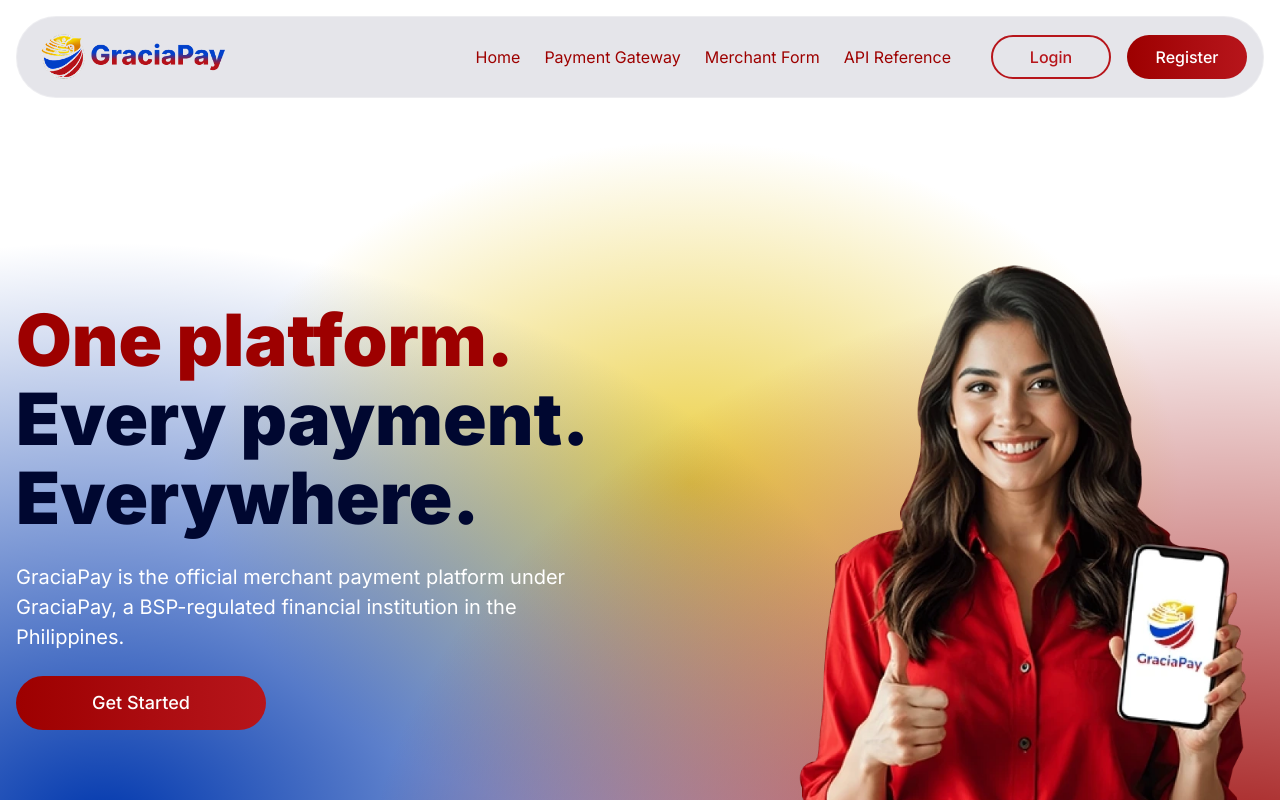
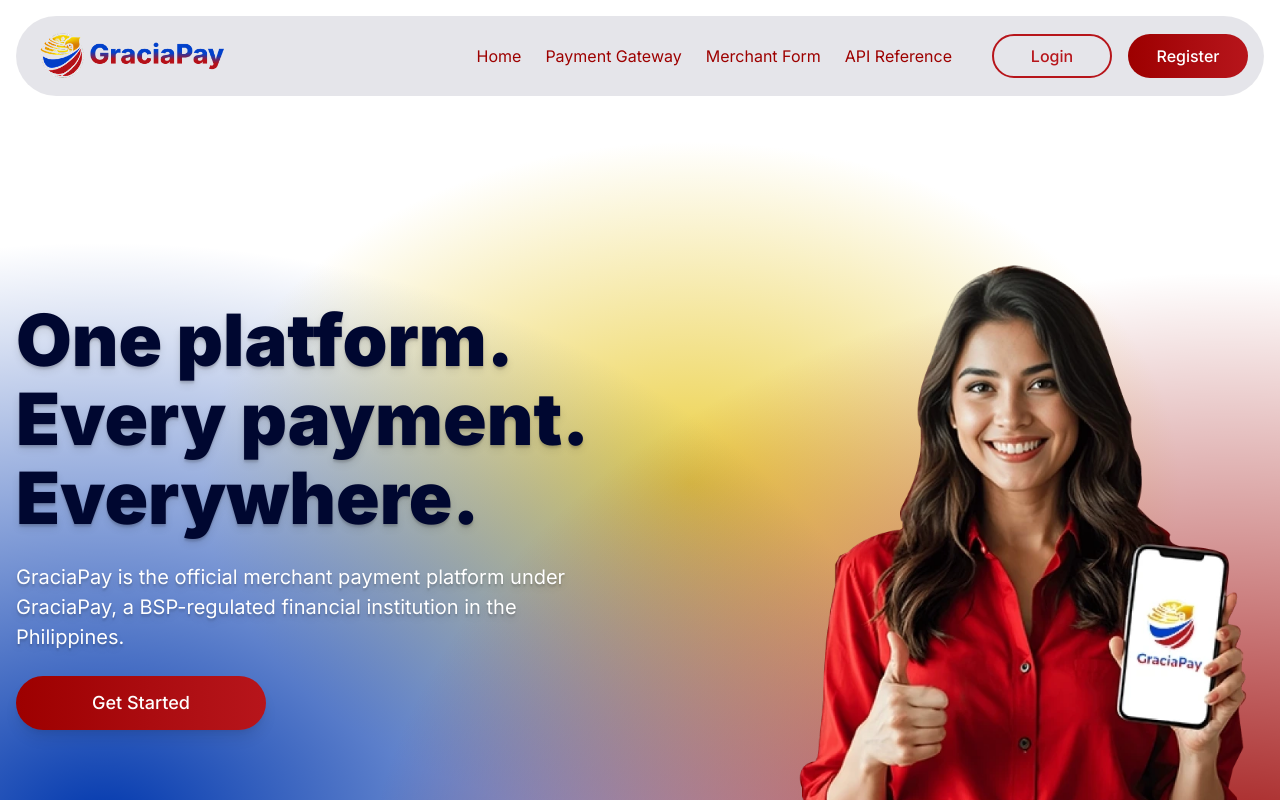
Before and after one commit to voncarcha/graciapay, a Next.js app: page / in a window 1280 px wide. Shown: the top 800 px of the page. Built offline with nearby package versions, Linux system fonts and the light colour scheme.

Commit message:
UI updates

```diff
--- a/src/app/globals.css
+++ b/src/app/globals.css
@@ -58,7 +58,7 @@
   background: rgba(0, 7, 48, 0.1);
   backdrop-filter: blur(12px);
   -webkit-backdrop-filter: blur(12px);
-  border: 1px solid rgba(255, 255, 255, 0.3);
+  /* border: 1px solid rgba(255, 255, 255, 0.3); */
 }
 
 .hero-bg {
--- a/src/components/Button/index.tsx
+++ b/src/components/Button/index.tsx
@@ -1,4 +1,5 @@
 import React from "react";
+import Link from "next/link";
 
 type ButtonVariant = "default" | "outlined" | "large";
 
@@ -6,23 +7,41 @@
   children: React.ReactNode;
   variant?: ButtonVariant;
   className?: string;
-} & React.ButtonHTMLAttributes<HTMLButtonElement>;
+  href?: string;
+} & Omit<React.ButtonHTMLAttributes<HTMLButtonElement>, "href">;
 
-const baseClasses = "px-4 py-2 rounded-full transition-all duration-300 cursor-pointer font-[500]";
+const baseClasses =
+  "px-4 py-2 rounded-full transition-all duration-300 cursor-pointer font-[500]";
 
 const variantClasses: Record<ButtonVariant, string> = {
-  default: "text-white border-transparent h-[44px] bg-gradient-to-r from-primary to-red hover:bg-gradient-to-l",
-  large: "text-white text-lg border-transparent h-[54px] bg-gradient-to-r from-primary to-red hover:bg-gradient-to-l",
-  outlined: "border-2 text-red border-red hover:border-primary hover:text-primary",
+  default:
+    "text-white border-transparent h-[44px] bg-gradient-to-r from-primary to-red hover:bg-gradient-to-l",
+  large:
+    "text-white text-lg border-transparent h-[54px] bg-gradient-to-r from-primary to-red hover:bg-gradient-to-l",
+  outlined:
+    "border-2 text-red border-red hover:border-primary hover:text-primary",
 };
 
 const Button: React.FC<ButtonProps> = ({
   children,
   variant = "default",
   className = "",
+  href,
   ...props
 }) => {
-  const classes = `${baseClasses} ${variantClasses[variant]} ${className}`.trim();
+  const classes =
+    `${baseClasses} ${variantClasses[variant]} ${className}`.trim();
+  if (href) {
+    return (
+      <Link
+        href={href}
+        className={`${classes} flex items-center justify-center`}
+        aria-label={typeof children === "string" ? children : undefined}
+      >
+        {children}
+      </Link>
+    );
+  }
   return (
     <button className={classes} {...props}>
       {children}
--- a/src/components/HeroSection/index.tsx
+++ b/src/components/HeroSection/index.tsx
@@ -1,76 +1,28 @@
-"use client";
-
-import React, { useEffect } from "react";
+import React from "react";
 import Image from "next/image";
-import {
-  createStaggerAnimation,
-  refreshScrollTriggersDelayed,
-} from "@/lib/gsap";
 import Button from "../Button";
 
 const HeroSection: React.FC = () => {
-  useEffect(() => {
-    const cleanupHeading = createStaggerAnimation(".hero-section h1", {
-      delay: 150,
-      duration: 0.8,
-    });
-
-    const cleanupParagraphs = createStaggerAnimation(".hero-section p", {
-      delay: 200,
-      duration: 0.8,
-      staggerAmount: 0.2,
-    });
-
-    const cleanupButton = createStaggerAnimation(".hero-section button", {
-      delay: 250,
-      duration: 0.3,
-      staggerAmount: 0.1,
-    });
-
-    const cleanupImage = createStaggerAnimation(
-      ".hero-section .hero-img-animate",
-      { delay: 300, duration: 0.8, staggerAmount: 0.4 }
-    );
-
-    const clearRefresh = refreshScrollTriggersDelayed(800);
-    return () => {
-      cleanupHeading();
-      cleanupParagraphs();
-      cleanupButton();
-      cleanupImage();
-      clearRefresh();
-    };
-  }, []);
-
   return (
     <section className="w-full hero-bg hero-section">
       <div className="relative max-w-[1280px] mx-auto pt-[200px] lg:pt-[300px] pb-[150px] lg:pb-[200px]">
         <article className="w-full max-w-[750px] px-4 relative z-10">
-          <h1 className="hero-animate text-4xl md:text-7xl font-[900] leading-[1.1]">
-            <span className="text-primary">One platform.</span>
-            <br /> Every payment. <br />
-            Everywhere.
+          <h1 className="text-4xl md:text-7xl font-[900] leading-[1.1] text-shadow-lg">
+            One platform. Every payment. Everywhere.
           </h1>
-          <p className="text-white hero-animate text-lg md:text-xl font-[400] leading-[1.5] mt-6 max-w-[600px]">
+          <p className="text-white text-lg md:text-xl font-[400] leading-[1.5] mt-6 max-w-[600px] text-shadow-lg">
             GraciaPay is the official merchant payment platform under GraciaPay,
             a BSP-regulated financial institution in the Philippines.
           </p>
           <Button
             variant="large"
-            className="hero-animate mt-6 w-[250px]"
-            onClick={() => {
-              window.location.href = "#about";
-            }}
-            onKeyDown={(e) => {
-              if (e.key === "Enter") {
-                window.location.href = "#about";
-              }
-            }}
+            className="mt-6 w-[250px] shadow-lg"
+            href="#about"
           >
             Get Started
           </Button>
         </article>
-        <picture className="hero-img-animate block absolute bottom-0 right-0 max-lg:hidden">
+        <picture className="block absolute bottom-0 right-0 max-lg:hidden">
           <source srcSet="/images/img-hero.webp" type="image/webp" />
           <Image
             src="/images/img-hero.png"
--- a/src/components/TopNavigation/index.tsx
+++ b/src/components/TopNavigation/index.tsx
@@ -18,7 +18,7 @@
       <nav
         className={`${
           isOpen ? "bg-[rgba(255,255,255,0.95)]" : "bg-glass"
-        } mt-4 px-4 max-w-[1280px] mx-auto rounded-[40px]`}
+        } mt-4 px-4 max-w-[1280px] mx-auto rounded-[40px] hover:!bg-[rgba(255,255,255,0.8)] transition-all duration-300`}
       >
         <div className="h-[80px] flex items-center justify-between gap-4 max-w-[1240px] mx-auto">
           <Link href="/" className="flex items-center gap-2">
```
